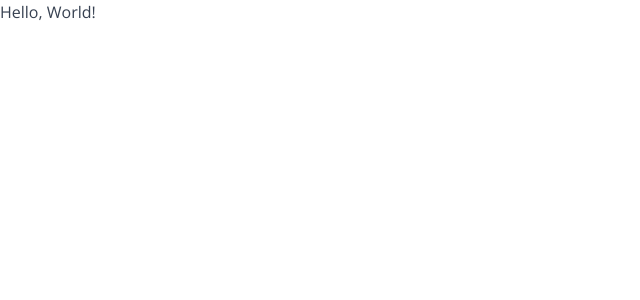
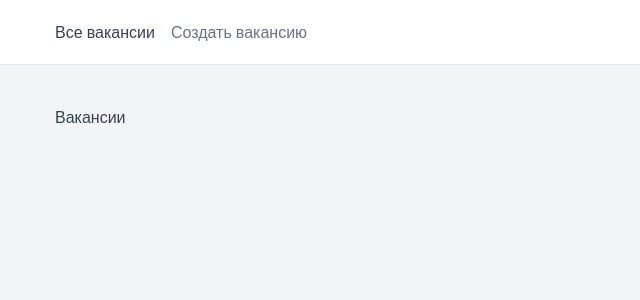
Before and after one commit to peterkovalets/job-vacancies, a React (Vite) app: page /vacancies in a window 1280 px wide. Shown: the top 300 px of the page, without its empty margins (0-640 px from the left). Built offline with nearby package versions, Linux system fonts and the light colour scheme; the HTML template or start-up script is replaced by a standard one.

Commit message:
Added main page layout

```diff
--- a/index.html
+++ b/index.html
@@ -11,7 +11,7 @@
     <link rel="preconnect" href="https://fonts.googleapis.com" />
     <link rel="preconnect" href="https://fonts.gstatic.com" crossorigin />
     <link
-      href="https://fonts.googleapis.com/css2?family=Open+Sans:wght@400;600&display=swap"
+      href="https://fonts.googleapis.com/css2?family=Open+Sans:wght@400;500;600&display=swap"
       rel="stylesheet"
     />
 
--- a/package.json
+++ b/package.json
@@ -12,6 +12,7 @@
   "dependencies": {
     "react": "^18.2.0",
     "react-dom": "^18.2.0",
+    "react-router-dom": "^6.15.0",
     "styled-components": "^6.0.7"
   },
   "devDependencies": {
--- a/src/App.jsx
+++ b/src/App.jsx
@@ -1,10 +1,21 @@
+import { BrowserRouter, Navigate, Route, Routes } from 'react-router-dom';
 import GlobalStyles from './styles/GlobalStyles';
+
+import AppLayout from './ui/AppLayout';
+import Vacancies from './pages/Vacancies';
 
 function App() {
   return (
     <>
       <GlobalStyles />
-      <div>Hello, World!</div>
+      <BrowserRouter>
+        <Routes>
+          <Route element={<AppLayout />}>
+            <Route index element={<Navigate to="/vacancies" replace />} />
+            <Route path="vacancies" element={<Vacancies />} />
+          </Route>
+        </Routes>
+      </BrowserRouter>
     </>
   );
 }
--- /dev/null
+++ b/src/pages/Vacancies.jsx
@@ -0,0 +1,5 @@
+function Vacancies() {
+  return <div>Вакансии</div>;
+}
+
+export default Vacancies;
--- a/src/styles/GlobalStyles.js
+++ b/src/styles/GlobalStyles.js
@@ -44,6 +44,7 @@ const GlobalStyles = createGlobalStyle`
   }
 
   body {
+    background-color: var(--color-gray-100);
     color: var(--color-gray-700);
     font-family: 'Open Sans', sans-serif;
     font-size: 1.6rem;
@@ -59,6 +60,10 @@ const GlobalStyles = createGlobalStyle`
   h6 {
     font-weight: 600;
   }
+
+  ul {
+    list-style: none;
+  }
 `;
 
 export default GlobalStyles;
--- /dev/null
+++ b/src/ui/AppLayout.jsx
@@ -0,0 +1,24 @@
+import { Outlet } from 'react-router-dom';
+import { styled } from 'styled-components';
+import Header from './Header';
+import Container from './Container';
+
+const Main = styled.main`
+  padding: 4rem 0 6.4rem;
+`;
+
+function AppLayout() {
+  return (
+    <>
+      <Header />
+
+      <Main>
+        <Container>
+          <Outlet />
+        </Container>
+      </Main>
+    </>
+  );
+}
+
+export default AppLayout;
--- /dev/null
+++ b/src/ui/Container.jsx
@@ -0,0 +1,9 @@
+import { styled } from 'styled-components';
+
+const Container = styled.div`
+  max-width: 120rem;
+  margin: 0 auto;
+  padding: 0 1.5rem;
+`;
+
+export default Container;
--- /dev/null
+++ b/src/ui/Header.jsx
@@ -0,0 +1,21 @@
+import { styled } from 'styled-components';
+import Container from './Container';
+import MainNav from './MainNav';
+
+const StyledHeader = styled.header`
+  padding: 2rem;
+  background-color: var(--color-gray-0);
+  border-bottom: 1px solid var(--color-gray-200);
+`;
+
+function Header() {
+  return (
+    <StyledHeader>
+      <Container>
+        <MainNav />
+      </Container>
+    </StyledHeader>
+  );
+}
+
+export default Header;
--- /dev/null
+++ b/src/ui/MainNav.jsx
@@ -0,0 +1,43 @@
+import { NavLink } from 'react-router-dom';
+import { styled } from 'styled-components';
+
+const List = styled.ul`
+  display: flex;
+  align-items: center;
+  gap: 1.6rem;
+`;
+
+const Item = styled.li`
+  font-weight: 500;
+`;
+
+const Link = styled(NavLink)`
+  color: var(--color-gray-500);
+  text-decoration: none;
+  transition: color 0.3s;
+
+  &:hover {
+    color: var(--color-gray-700);
+  }
+
+  &.active {
+    color: var(--color-gray-700);
+  }
+`;
+
+function MainNav() {
+  return (
+    <nav>
+      <List>
+        <Item>
+          <Link to="/vacancies">Все вакансии</Link>
+        </Item>
+        <Item>
+          <Link to="/vacancies/new">Создать вакансию</Link>
+        </Item>
+      </List>
+    </nav>
+  );
+}
+
+export default MainNav;
```
Also changed, not shown: 1 other file (tests, documents, lock files or other folders).
